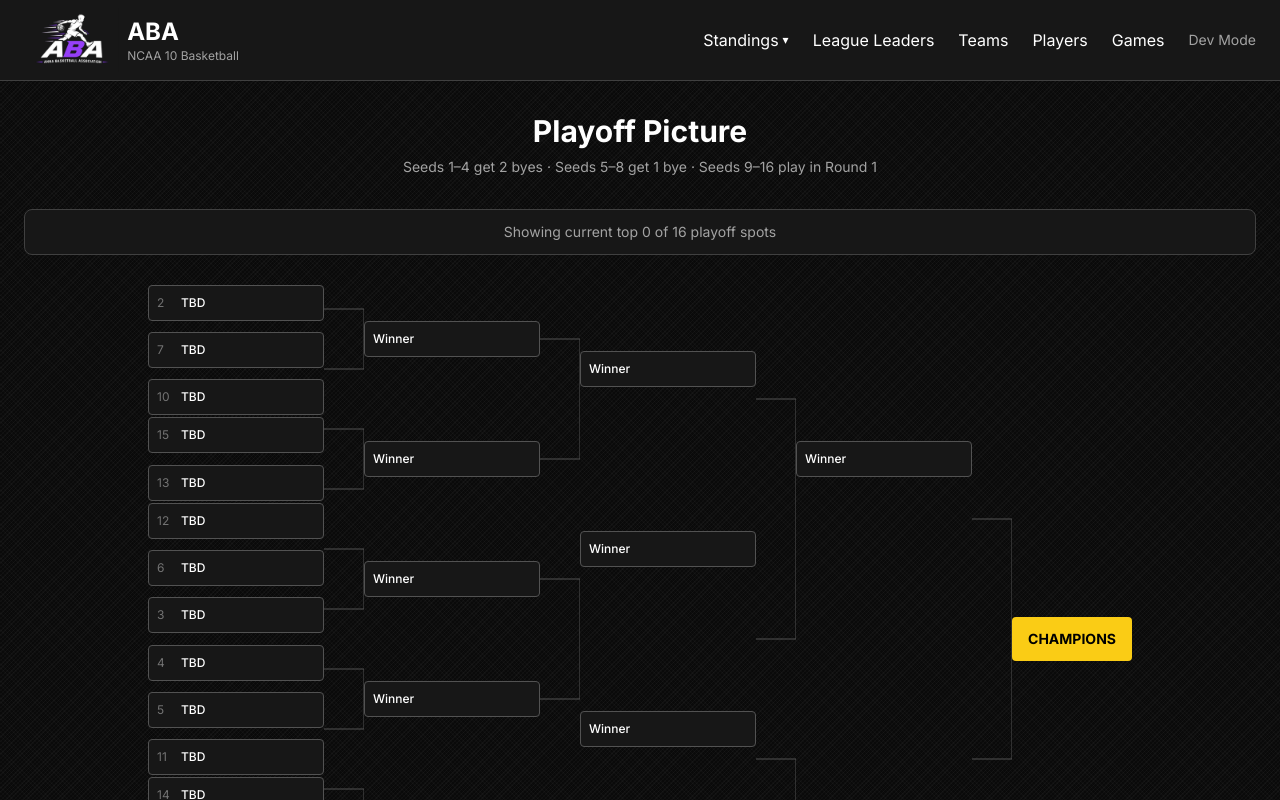
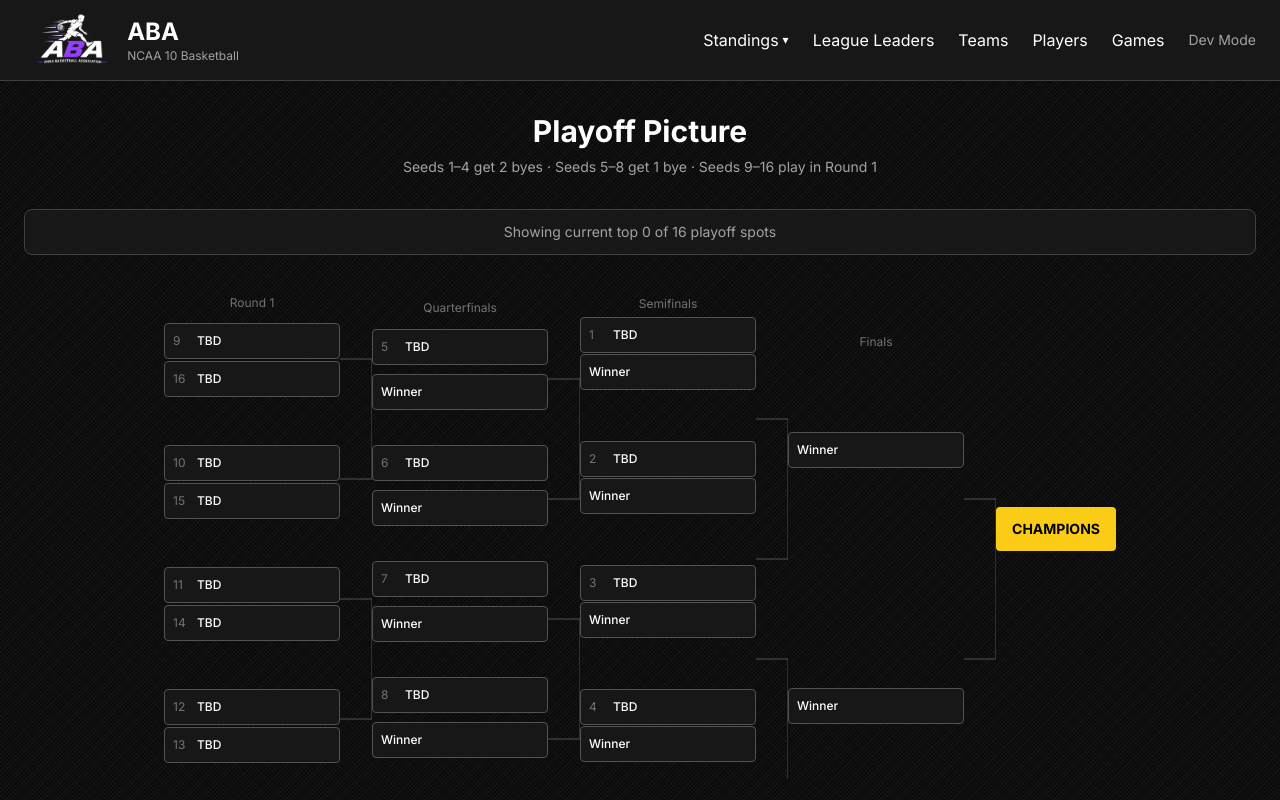
Before and after one commit to TheActualGYT/aba-league, a Next.js app in the folder league-site/: page /standings/playoffs in a window 1280 px wide. Shown: the top 800 px of the page. Built offline with nearby package versions, Linux system fonts and the light colour scheme; no server answers; the database is empty.

Commit message:
Fix bracket with proper bye positioning

```diff
--- a/league-site/src/app/standings/playoffs/page.tsx
+++ b/league-site/src/app/standings/playoffs/page.tsx
@@ -59,114 +59,98 @@ export default async function PlayoffPicturePage() {
       )}
 
       <div className="overflow-x-auto pb-4">
-        <div className="flex items-center gap-0 min-w-max justify-center text-white">
-          {/* Column 1: Round 1 matchups + bye teams */}
-          <div className="flex flex-col justify-around h-[720px]">
-            <Slot team={s[1]} seed={2} />
-            <Slot team={s[6]} seed={7} />
-            <div className="space-y-0.5">
-              <Slot team={s[9]} seed={10} />
-              <Slot team={s[14]} seed={15} />
-            </div>
-            <div className="space-y-0.5">
-              <Slot team={s[12]} seed={13} />
-              <Slot team={s[11]} seed={12} />
-            </div>
-            <Slot team={s[5]} seed={6} />
-            <Slot team={s[2]} seed={3} />
-            <Slot team={s[3]} seed={4} />
-            <Slot team={s[4]} seed={5} />
-            <div className="space-y-0.5">
-              <Slot team={s[10]} seed={11} />
-              <Slot team={s[13]} seed={14} />
-            </div>
-            <div className="space-y-0.5">
-              <Slot team={s[8]} seed={9} />
-              <Slot team={s[15]} seed={16} />
-            </div>
-            <Slot team={s[7]} seed={8} />
-            <Slot team={s[0]} seed={1} />
+        <div className="flex items-stretch gap-0 min-w-max justify-center">
+          {/* Round 1 - only seeds 9-16 */}
+          <div className="flex flex-col justify-around py-4 gap-2">
+            <div className="text-xs text-neutral-500 text-center mb-1">Round 1</div>
+            <div className="space-y-0.5"><Slot team={s[8]} seed={9} /><Slot team={s[15]} seed={16} /></div>
+            <div className="h-8" />
+            <div className="space-y-0.5"><Slot team={s[9]} seed={10} /><Slot team={s[14]} seed={15} /></div>
+            <div className="h-8" />
+            <div className="space-y-0.5"><Slot team={s[10]} seed={11} /><Slot team={s[13]} seed={14} /></div>
+            <div className="h-8" />
+            <div className="space-y-0.5"><Slot team={s[11]} seed={12} /><Slot team={s[12]} seed={13} /></div>
           </div>
 
-          {/* Connector lines */}
-          <svg width="40" height="720" className="text-neutral-600">
-            <line x1="0" y1="30" x2="40" y2="30" stroke="currentColor" strokeWidth="1" />
-            <line x1="0" y1="90" x2="40" y2="90" stroke="currentColor" strokeWidth="1" />
-            <line x1="40" y1="30" x2="40" y2="90" stroke="currentColor" strokeWidth="1" />
-            <line x1="40" y1="60" x2="40" y2="60" stroke="currentColor" strokeWidth="1" />
-            <line x1="0" y1="150" x2="40" y2="150" stroke="currentColor" strokeWidth="1" />
-            <line x1="0" y1="210" x2="40" y2="210" stroke="currentColor" strokeWidth="1" />
-            <line x1="40" y1="150" x2="40" y2="210" stroke="currentColor" strokeWidth="1" />
-            <line x1="0" y1="270" x2="40" y2="270" stroke="currentColor" strokeWidth="1" />
-            <line x1="0" y1="330" x2="40" y2="330" stroke="currentColor" strokeWidth="1" />
-            <line x1="40" y1="270" x2="40" y2="330" stroke="currentColor" strokeWidth="1" />
-            <line x1="0" y1="390" x2="40" y2="390" stroke="currentColor" strokeWidth="1" />
-            <line x1="0" y1="450" x2="40" y2="450" stroke="currentColor" strokeWidth="1" />
-            <line x1="40" y1="390" x2="40" y2="450" stroke="currentColor" strokeWidth="1" />
-            <line x1="0" y1="510" x2="40" y2="510" stroke="currentColor" strokeWidth="1" />
-            <line x1="0" y1="570" x2="40" y2="570" stroke="currentColor" strokeWidth="1" />
-            <line x1="40" y1="510" x2="40" y2="570" stroke="currentColor" strokeWidth="1" />
-            <line x1="0" y1="630" x2="40" y2="630" stroke="currentColor" strokeWidth="1" />
-            <line x1="0" y1="690" x2="40" y2="690" stroke="currentColor" strokeWidth="1" />
-            <line x1="40" y1="630" x2="40" y2="690" stroke="currentColor" strokeWidth="1" />
+          {/* Lines R1 to QF */}
+          <svg width="32" className="text-neutral-600 self-stretch" style={{ height: "auto" }}>
+            <line x1="0" y1="80" x2="32" y2="80" stroke="currentColor" strokeWidth="1" />
+            <line x1="0" y1="200" x2="32" y2="200" stroke="currentColor" strokeWidth="1" />
+            <line x1="32" y1="80" x2="32" y2="200" stroke="currentColor" strokeWidth="1" />
+            <line x1="0" y1="320" x2="32" y2="320" stroke="currentColor" strokeWidth="1" />
+            <line x1="0" y1="440" x2="32" y2="440" stroke="currentColor" strokeWidth="1" />
+            <line x1="32" y1="320" x2="32" y2="440" stroke="currentColor" strokeWidth="1" />
           </svg>
 
-          {/* Column 2: Quarterfinals */}
-          <div className="flex flex-col justify-around h-[720px]">
+          {/* Quarterfinals - seeds 5-8 enter */}
+          <div className="flex flex-col justify-around py-4">
+            <div className="text-xs text-neutral-500 text-center mb-1">Quarterfinals</div>
+            <Slot team={s[4]} seed={5} />
             <Slot placeholder="Winner" />
+            <div className="h-4" />
+            <Slot team={s[5]} seed={6} />
             <Slot placeholder="Winner" />
+            <div className="h-4" />
+            <Slot team={s[6]} seed={7} />
             <Slot placeholder="Winner" />
-            <Slot placeholder="Winner" />
-            <Slot placeholder="Winner" />
+            <div className="h-4" />
+            <Slot team={s[7]} seed={8} />
             <Slot placeholder="Winner" />
           </div>
 
-          {/* Connector */}
-          <svg width="40" height="720" className="text-neutral-600">
-            <line x1="0" y1="60" x2="40" y2="60" stroke="currentColor" strokeWidth="1" />
-            <line x1="0" y1="180" x2="40" y2="180" stroke="currentColor" strokeWidth="1" />
-            <line x1="40" y1="60" x2="40" y2="180" stroke="currentColor" strokeWidth="1" />
-            <line x1="0" y1="300" x2="40" y2="300" stroke="currentColor" strokeWidth="1" />
-            <line x1="0" y1="420" x2="40" y2="420" stroke="currentColor" strokeWidth="1" />
-            <line x1="40" y1="300" x2="40" y2="420" stroke="currentColor" strokeWidth="1" />
-            <line x1="0" y1="540" x2="40" y2="540" stroke="currentColor" strokeWidth="1" />
-            <line x1="0" y1="660" x2="40" y2="660" stroke="currentColor" strokeWidth="1" />
-            <line x1="40" y1="540" x2="40" y2="660" stroke="currentColor" strokeWidth="1" />
+          {/* Lines QF to SF */}
+          <svg width="32" className="text-neutral-600 self-stretch">
+            <line x1="0" y1="100" x2="32" y2="100" stroke="currentColor" strokeWidth="1" />
+            <line x1="0" y1="220" x2="32" y2="220" stroke="currentColor" strokeWidth="1" />
+            <line x1="32" y1="100" x2="32" y2="220" stroke="currentColor" strokeWidth="1" />
+            <line x1="0" y1="340" x2="32" y2="340" stroke="currentColor" strokeWidth="1" />
+            <line x1="0" y1="460" x2="32" y2="460" stroke="currentColor" strokeWidth="1" />
+            <line x1="32" y1="340" x2="32" y2="460" stroke="currentColor" strokeWidth="1" />
           </svg>
 
-          {/* Column 3: Semifinals */}
-          <div className="flex flex-col justify-around h-[720px]">
+          {/* Semifinals - seeds 1-4 enter */}
+          <div className="flex flex-col justify-around py-4">
+            <div className="text-xs text-neutral-500 text-center mb-1">Semifinals</div>
+            <Slot team={s[0]} seed={1} />
             <Slot placeholder="Winner" />
+            <div className="h-12" />
+            <Slot team={s[1]} seed={2} />
             <Slot placeholder="Winner" />
+            <div className="h-12" />
+            <Slot team={s[2]} seed={3} />
             <Slot placeholder="Winner" />
+            <div className="h-12" />
+            <Slot team={s[3]} seed={4} />
             <Slot placeholder="Winner" />
           </div>
 
-          {/* Connector */}
-          <svg width="40" height="720" className="text-neutral-600">
-            <line x1="0" y1="120" x2="40" y2="120" stroke="currentColor" strokeWidth="1" />
-            <line x1="0" y1="360" x2="40" y2="360" stroke="currentColor" strokeWidth="1" />
-            <line x1="40" y1="120" x2="40" y2="360" stroke="currentColor" strokeWidth="1" />
-            <line x1="0" y1="480" x2="40" y2="480" stroke="currentColor" strokeWidth="1" />
-            <line x1="0" y1="600" x2="40" y2="600" stroke="currentColor" strokeWidth="1" />
-            <line x1="40" y1="480" x2="40" y2="600" stroke="currentColor" strokeWidth="1" />
+          {/* Lines SF to Final */}
+          <svg width="32" className="text-neutral-600 self-stretch">
+            <line x1="0" y1="140" x2="32" y2="140" stroke="currentColor" strokeWidth="1" />
+            <line x1="0" y1="280" x2="32" y2="280" stroke="currentColor" strokeWidth="1" />
+            <line x1="32" y1="140" x2="32" y2="280" stroke="currentColor" strokeWidth="1" />
+            <line x1="0" y1="380" x2="32" y2="380" stroke="currentColor" strokeWidth="1" />
+            <line x1="0" y1="520" x2="32" y2="520" stroke="currentColor" strokeWidth="1" />
+            <line x1="32" y1="380" x2="32" y2="520" stroke="currentColor" strokeWidth="1" />
           </svg>
 
-          {/* Column 4: Finals */}
-          <div className="flex flex-col justify-around h-[720px]">
+          {/* Finals */}
+          <div className="flex flex-col justify-around py-4">
+            <div className="text-xs text-neutral-500 text-center mb-1">Finals</div>
             <Slot placeholder="Winner" />
+            <div className="h-16" />
             <Slot placeholder="Winner" />
           </div>
 
-          {/* Connector to champion */}
-          <svg width="40" height="720" className="text-neutral-600">
-            <line x1="0" y1="240" x2="40" y2="240" stroke="currentColor" strokeWidth="1" />
-            <line x1="0" y1="480" x2="40" y2="480" stroke="currentColor" strokeWidth="1" />
-            <line x1="40" y1="240" x2="40" y2="480" stroke="currentColor" strokeWidth="1" />
+          {/* Line to Champion */}
+          <svg width="32" className="text-neutral-600 self-stretch">
+            <line x1="0" y1="220" x2="32" y2="220" stroke="currentColor" strokeWidth="1" />
+            <line x1="0" y1="380" x2="32" y2="380" stroke="currentColor" strokeWidth="1" />
+            <line x1="32" y1="220" x2="32" y2="380" stroke="currentColor" strokeWidth="1" />
           </svg>
 
           {/* Champion */}
-          <div className="flex flex-col justify-center h-[720px]">
+          <div className="flex flex-col justify-center py-4">
             <div className="bg-yellow-400 text-black font-bold text-sm px-4 py-3 rounded text-center">
               CHAMPIONS
             </div>
```
